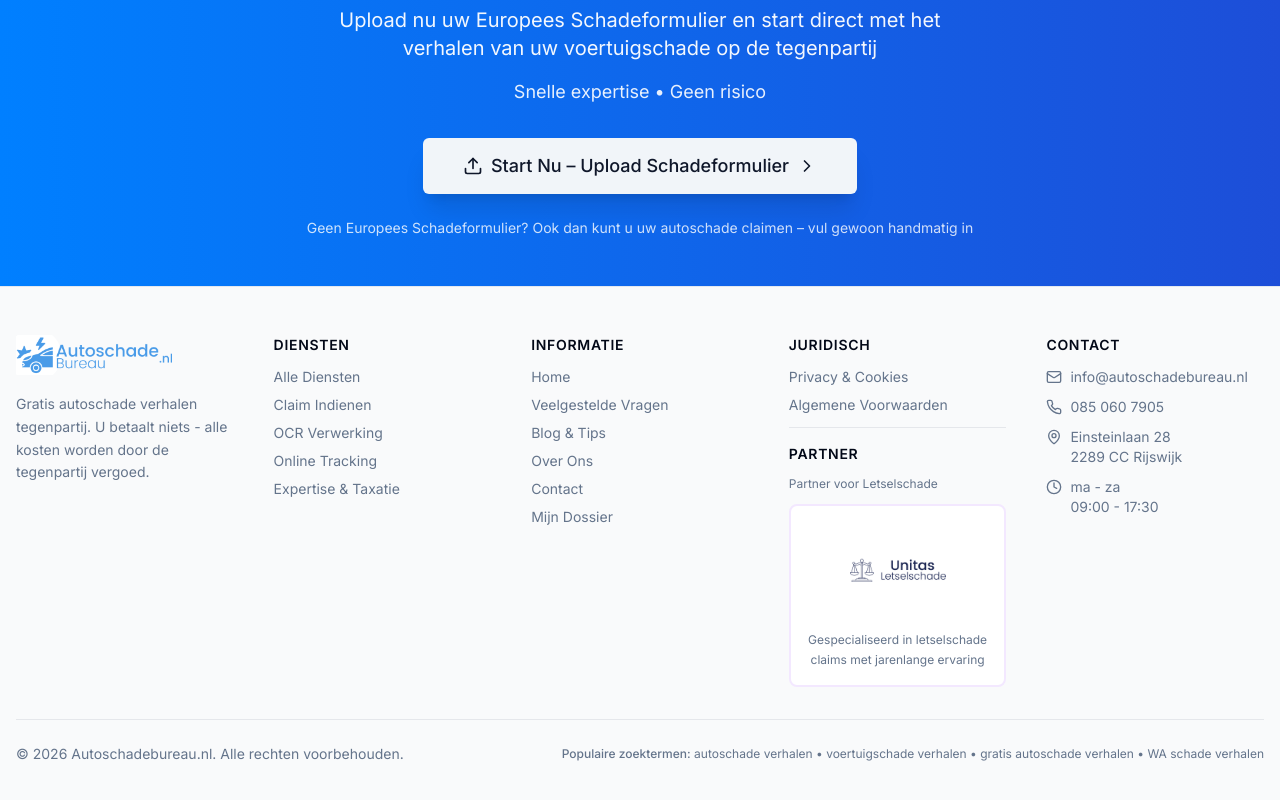
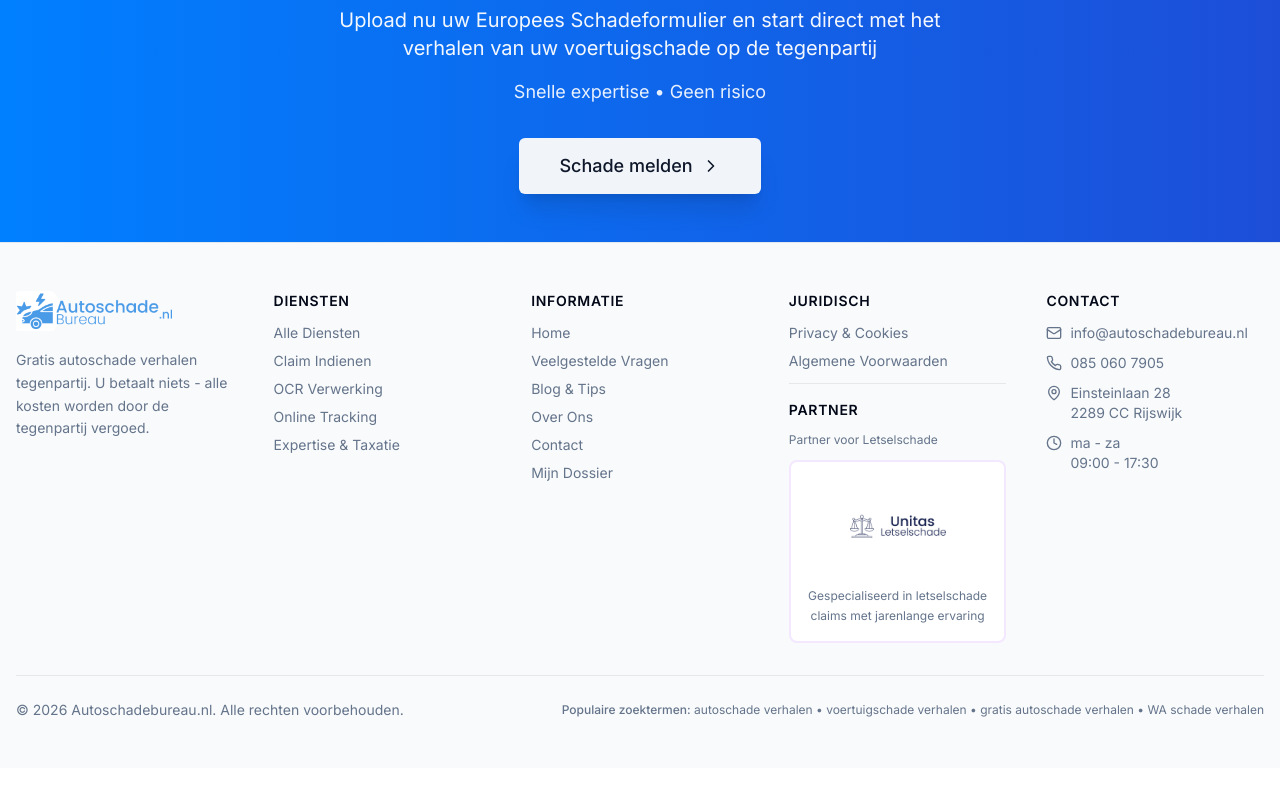
Before and after one commit to Championne/Gratisschadeverhalen.nl, a Next.js app: page / in a window 1280 px wide. Shown: the part 8075-8875 px from the top of the page. After the commit the page ends 8843 px from the top, so only its background shows below. Built offline with nearby package versions, Linux system fonts and the light colour scheme; no server answers.

Commit message:
Simplify final CTA button to Schade melden

```diff
--- a/app/page.tsx
+++ b/app/page.tsx
@@ -1543,16 +1543,11 @@ export default function HomePage() {
               Snelle expertise • Geen risico
             </p>
             <Link href="/claim-indienen" className="inline-block w-full sm:w-auto px-4 sm:px-0">
-              <Button size="lg" variant="secondary" className="text-base sm:text-lg px-4 sm:px-10 h-14 shadow-xl hover:shadow-2xl transition-all w-full sm:w-auto">
-                <Upload className="mr-2 h-5 w-5 flex-shrink-0" />
-                <span className="hidden sm:inline">Start Nu – Upload Schadeformulier</span>
-                <span className="sm:hidden">Start Nu</span>
+              <Button size="lg" variant="secondary" className="text-base sm:text-lg px-6 sm:px-10 h-14 shadow-xl hover:shadow-2xl transition-all w-full sm:w-auto">
+                Schade melden
                 <ChevronRight className="ml-2 h-5 w-5 flex-shrink-0" />
               </Button>
             </Link>
-            <p className="mt-6 text-sm opacity-80">
-              Geen Europees Schadeformulier? Ook dan kunt u uw autoschade claimen – vul gewoon handmatig in
-            </p>
           </div>
         </section>
 
```
